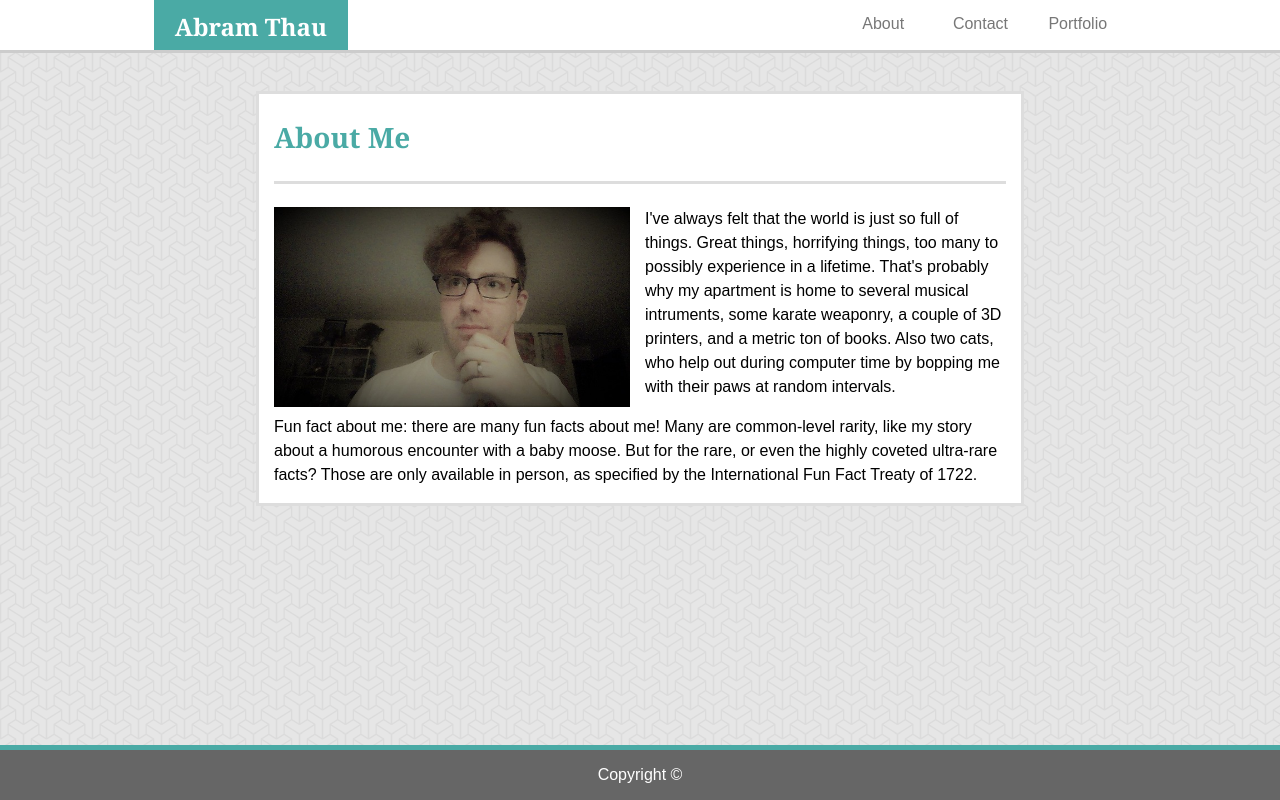
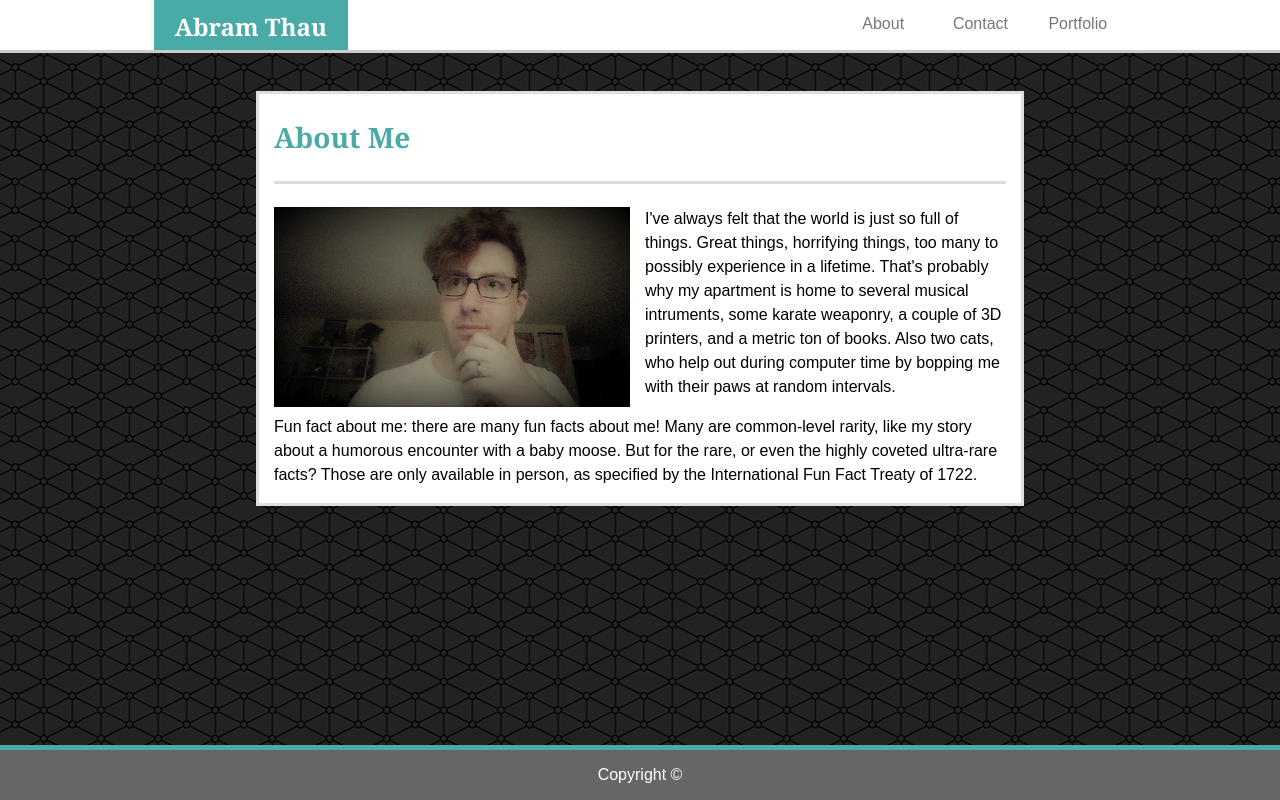
Before and after one commit to Glacian22/Basic-Portfolio, a plain HTML site: page index.html in a window 1280 px wide. Drawn offline with Linux system fonts and the light colour scheme.

Commit message:
background image update

```diff
--- a/assets/css/style.css
+++ b/assets/css/style.css
@@ -56,7 +56,7 @@ a:hover {
     width: 100%;
     position: fixed;
     top: 50px;
-    background-image: url(../images/escheresque.png);
+    background-image: url(../images/connectwork.png);
     border-top: 3px solid #cccccc;
 
 
```
